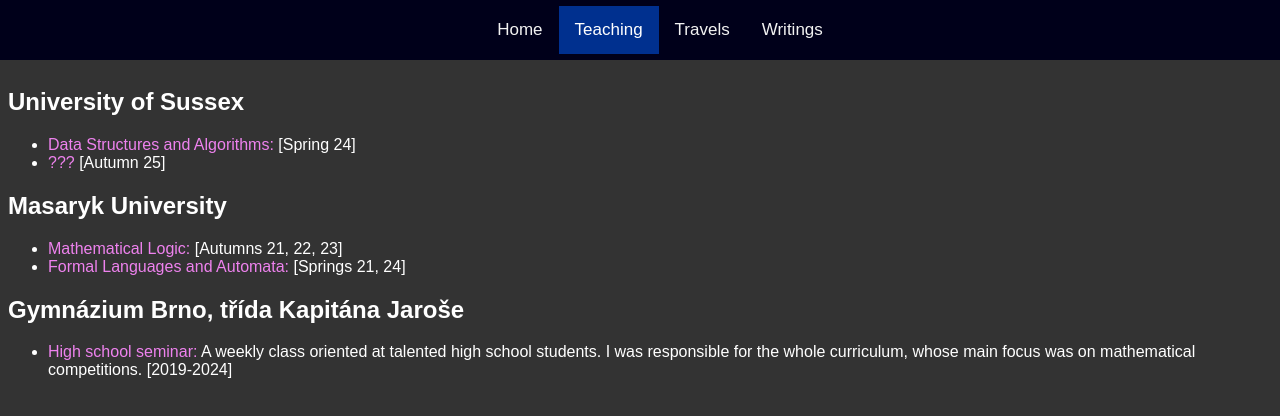
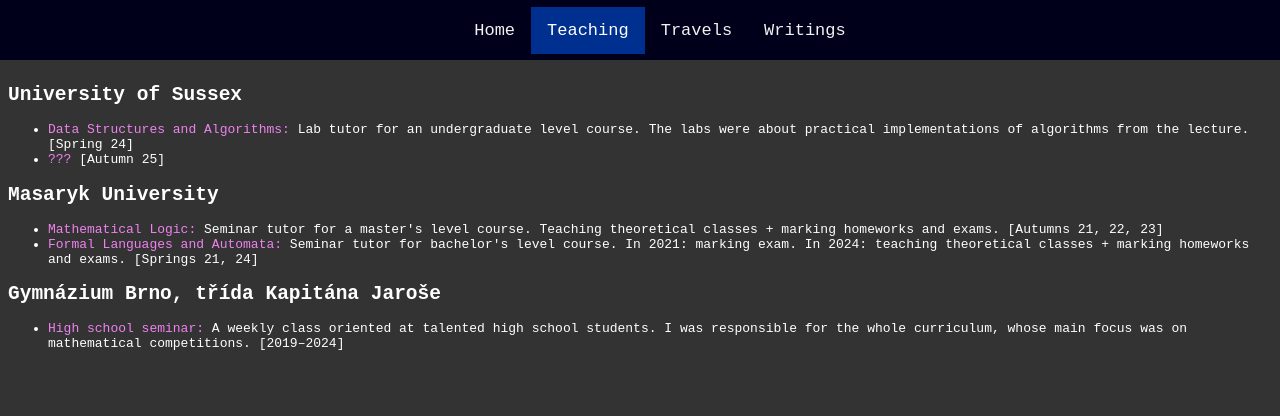
Before and after one commit to jelinekv/jelinekv.github.io, a plain HTML site: page teaching.html in a window 1280 px wide. Drawn offline with Linux system fonts and the light colour scheme.

Commit message:
Teaching finished + change of font

```diff
--- a/style.css
+++ b/style.css
@@ -1,7 +1,7 @@
 body {
 	color:white;
 	background-color: #333;
-	font-family: Arial;
+	font-family: monospace;
 	/*text-align: center;*/
 	padding-top: 60px;
 }
--- a/teaching.html
+++ b/teaching.html
@@ -14,20 +14,20 @@
 
 	<h2> University of Sussex</h2>
 		<ul>
-			<li> <span class="course">Data Structures and Algorithms:</span>
+			<li> <span class="course">Data Structures and Algorithms:</span> Lab tutor for an undergraduate level course. The labs were about practical implementations of algorithms from the lecture.
 				[Spring 24]</li>
 			<li> <span class="course"> ??? </span>[Autumn 25]</li>
 		</ul>
 
 	<h2> Masaryk University</h2>
 		<ul>
-			<li> <span class="course">Mathematical Logic:</span>
+			<li> <span class="course">Mathematical Logic:</span> Seminar tutor for a master's level course. Teaching theoretical classes + marking homeworks and exams.
 				[Autumns 21, 22, 23]</li>
-			<li> <span class="course"> Formal Languages and Automata: </span>[Springs 21, 24]</li>
+			<li> <span class="course"> Formal Languages and Automata: </span> Seminar tutor for bachelor's level course. In 2021: marking exam. In 2024: teaching theoretical classes + marking homeworks and exams. [Springs 21, 24]</li>
 		</ul>
 	<h2> Gymnázium Brno, třída Kapitána Jaroše</h2>
 		<ul>
-			<li> <span class="course">High school seminar:</span> A weekly class oriented at talented high school students. I was responsible for the whole curriculum, whose main focus was on mathematical competitions. [2019-2024]</li>
+			<li> <span class="course">High school seminar:</span> A weekly class oriented at talented high school students. I was responsible for the whole curriculum, whose main focus was on mathematical competitions. [2019–2024]</li>
 		</ul>
 
 </body>
```
